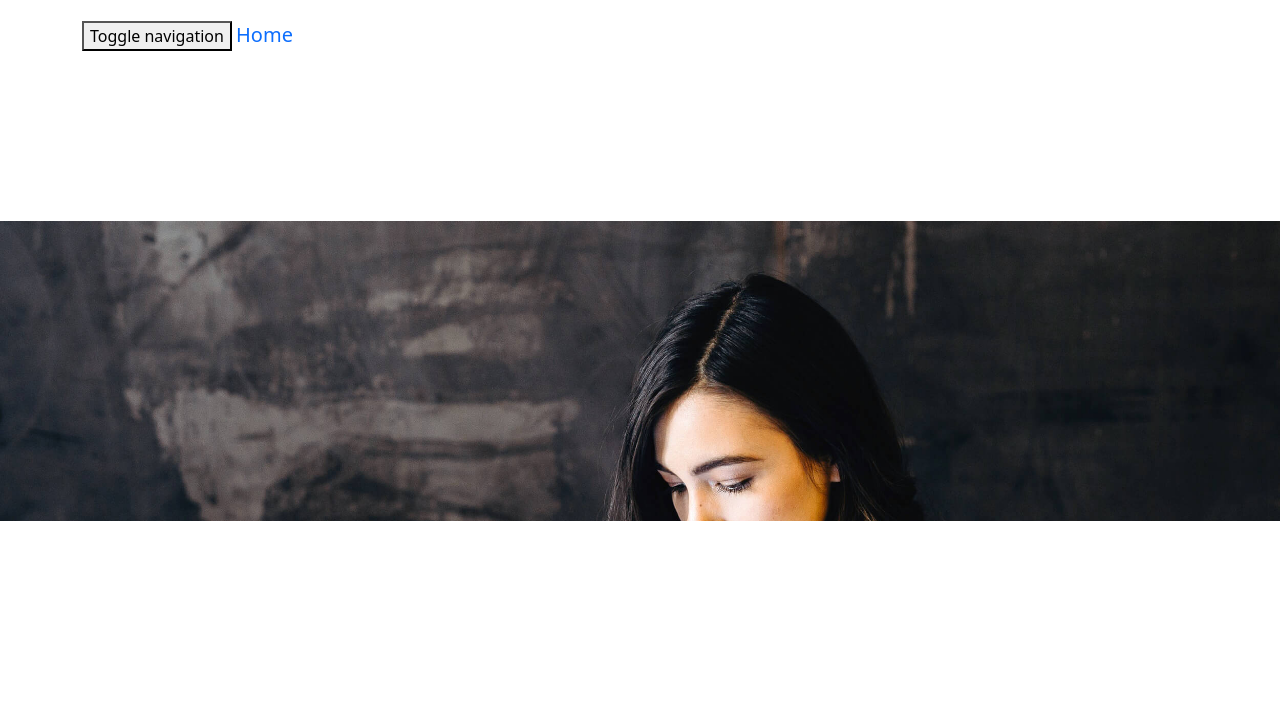
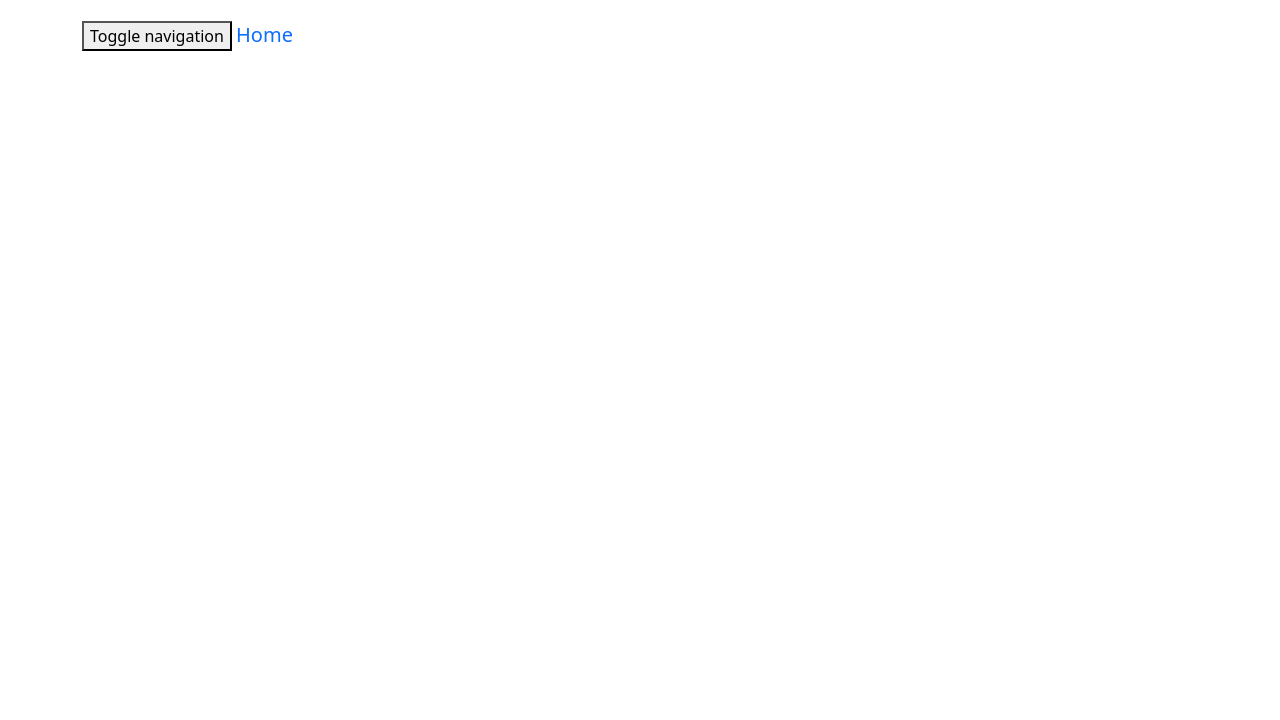
Before and after one commit to HayesAJ83/surgnames01, a Flask app: template templates/02_index.html in a window 1280 px wide. Shown: the top 720 px of the page. Run offline with Flask 2, Linux system fonts and the light colour scheme; the template is opened without the code that fills it, so the values that code supplies are empty; some libraries are stand-ins or nearby versions.

Commit message:
Add files via upload

```diff
--- a/templates/04_intro.html
+++ b/templates/04_intro.html
@@ -3,7 +3,7 @@
 
     <!-- Intro Section -->
     <section id="intro" class="intro-section">
-        <div style="background-image: url('/static/img/backgrounds/bg-15.jpg'); background-size: cover; height:300px; padding-top:80px;"></div>
+        <!-- <div style="background-image: url('/static/img/backgrounds/bg-15.jpg'); background-size: cover; height:300px; padding-top:80px;"></div> -->
         <div class="col-lg-8">
             <h1 class="text-white text-uppercase fs-5 fs-lg-7" data-aos="fade-down" data-aos-duration="1500">Surgical Names</h1>
             <p class="mb-5 fs-lg-1 text-white" data-aos="fade-down" data-aos-delay="50" data-aos-duration="1500">an online educational resource</p>
```
